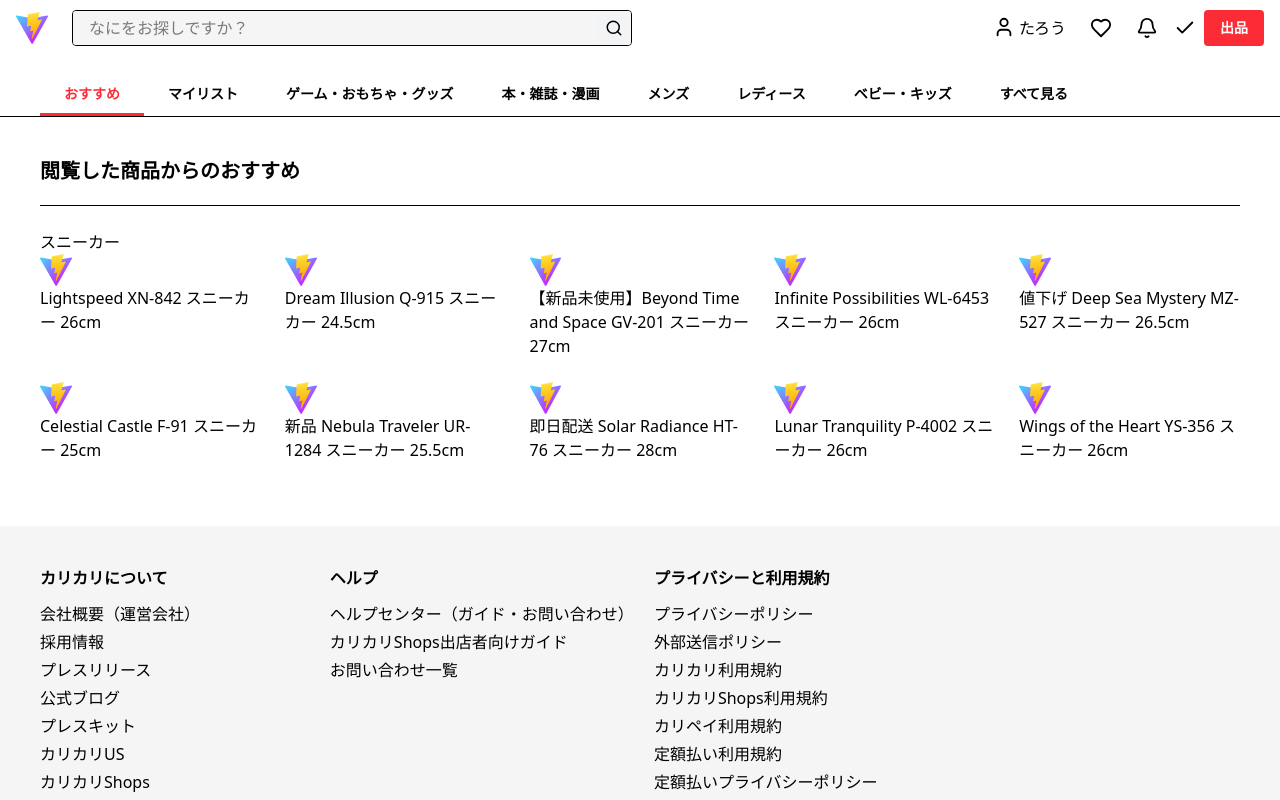
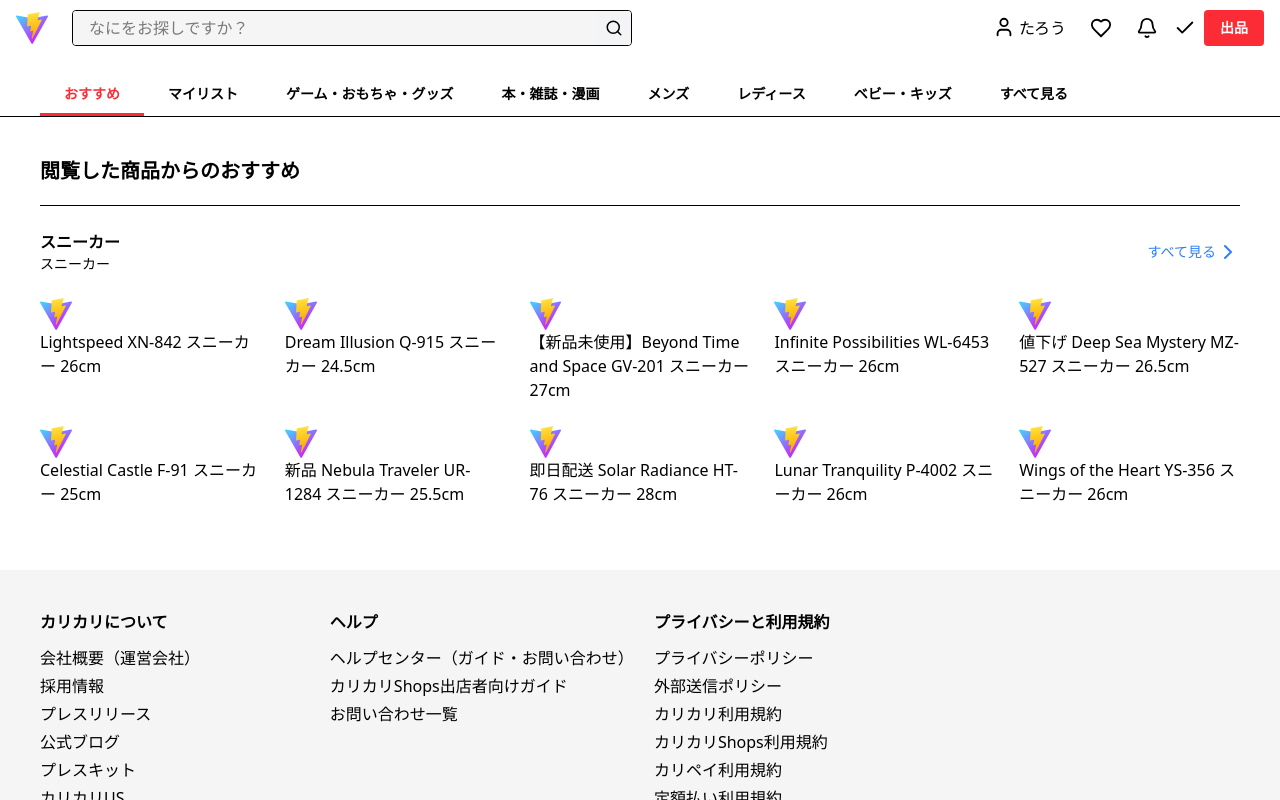
Before and after one commit to NaokiHaba/react-course-sample, a React (Vite) app in the folder packages/mercali-clone/: page / in a window 1280 px wide. Shown: the top 800 px of the page. Built offline with nearby package versions, Linux system fonts and the light colour scheme.

Commit message:
feat: Add ProductsHeader component to display product information

```diff
--- a/packages/mercali-clone/src/components/Products.tsx
+++ b/packages/mercali-clone/src/components/Products.tsx
@@ -1,4 +1,5 @@
 import { Product } from "../types";
+import { ProductsHeader } from "./ProductsHeader";
 
 type Props = {
 	product: Product;
@@ -7,7 +8,7 @@
 export const Products = ({ product }: Props) => {
 	return (
 		<section className="space-y-6 border-t border-secondary-border py-6">
-			{product.name}
+			<ProductsHeader product={product} />
 			<ul
 				// ウィンドウの横幅によって列数を変える
 				className="grid grid-cols-[repeat(3,1fr)] gap-1 sm:grid-cols-[repeat(4,1fr)] lg:grid-cols-[repeat(5,1fr)] lg:gap-6"
```
